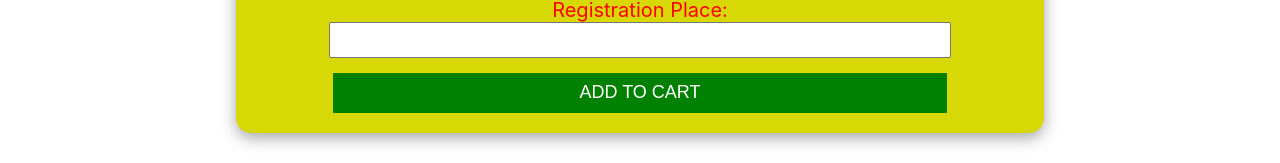
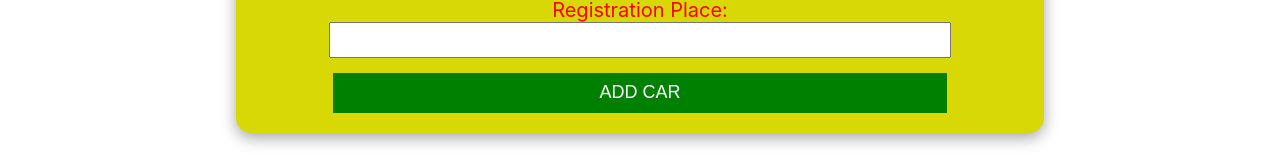
Before and after one commit to Prags1709/Attryb-assignment, a React (Create React App) app in the folder frontend/attryb/: page /addCar in a window 1280 px wide. Shown: the part 575-738 px from the top of the page. Built offline with nearby package versions, Linux system fonts and the light colour scheme.

Commit message:
button name changed

```diff
--- a/frontend/attryb/src/page/addCar.jsx
+++ b/frontend/attryb/src/page/addCar.jsx
@@ -141,7 +141,7 @@ const AddCar = () => {
                     <label>Registration Place:</label><br />
                     <input type="text" value={registrationPlace} onChange={handleRegistrationChange} />
                 </div>
-                <button className="sub" type="submit">ADD TO CART</button>
+                <button className="sub" type="submit">ADD CAR</button>
             </form>
         </div>
     )
--- a/frontend/attryb/src/page/oemCar.jsx
+++ b/frontend/attryb/src/page/oemCar.jsx
@@ -38,7 +38,7 @@ const OemCar = () => {
             </select>
             <div className="main-box">
                 {dataList.filter((data)=> !priceFilter || data.price > priceFilter)
-                .map(data => (
+                    .map(data => (
                     <div className="data-box" key={data._id + data.modelName}>
                         <h4>Model Name: {data.modelName}</h4>
                         <p>Year Of Model: {data.yearOfModel}</p>
```
